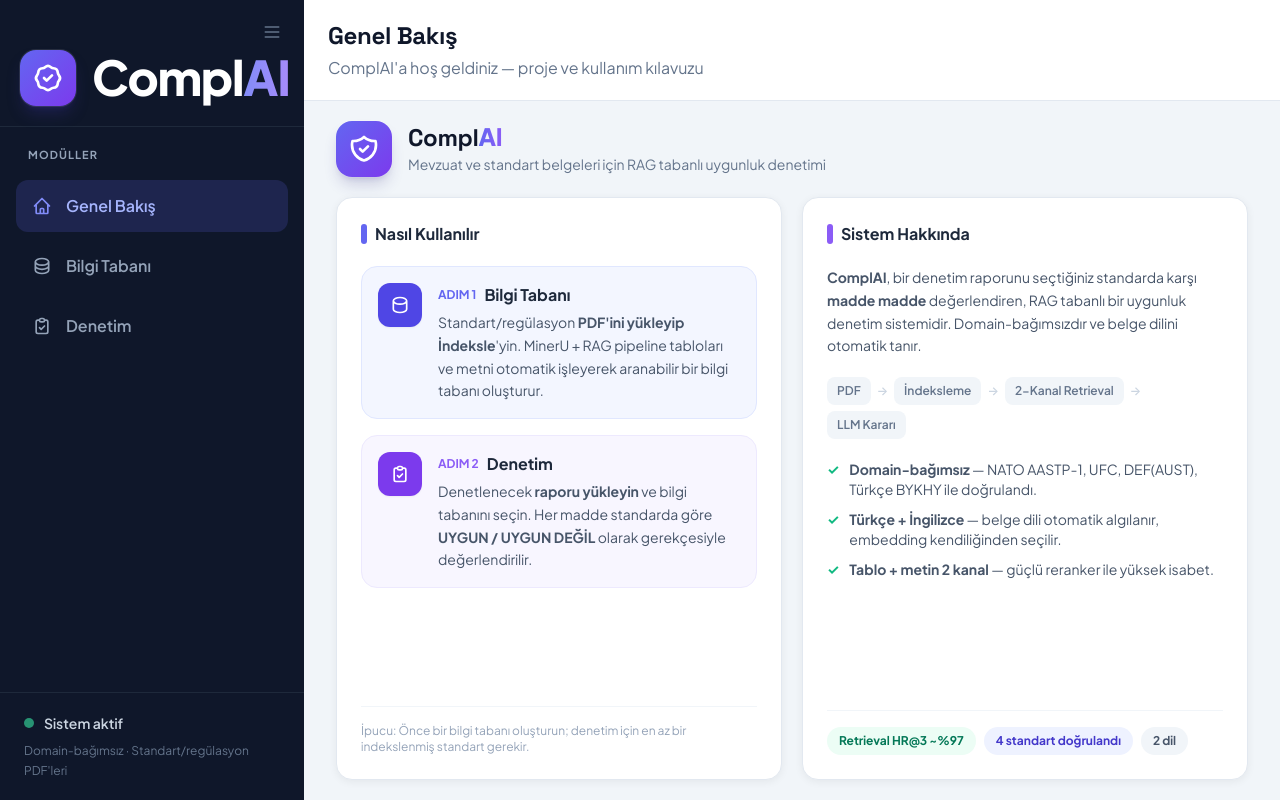
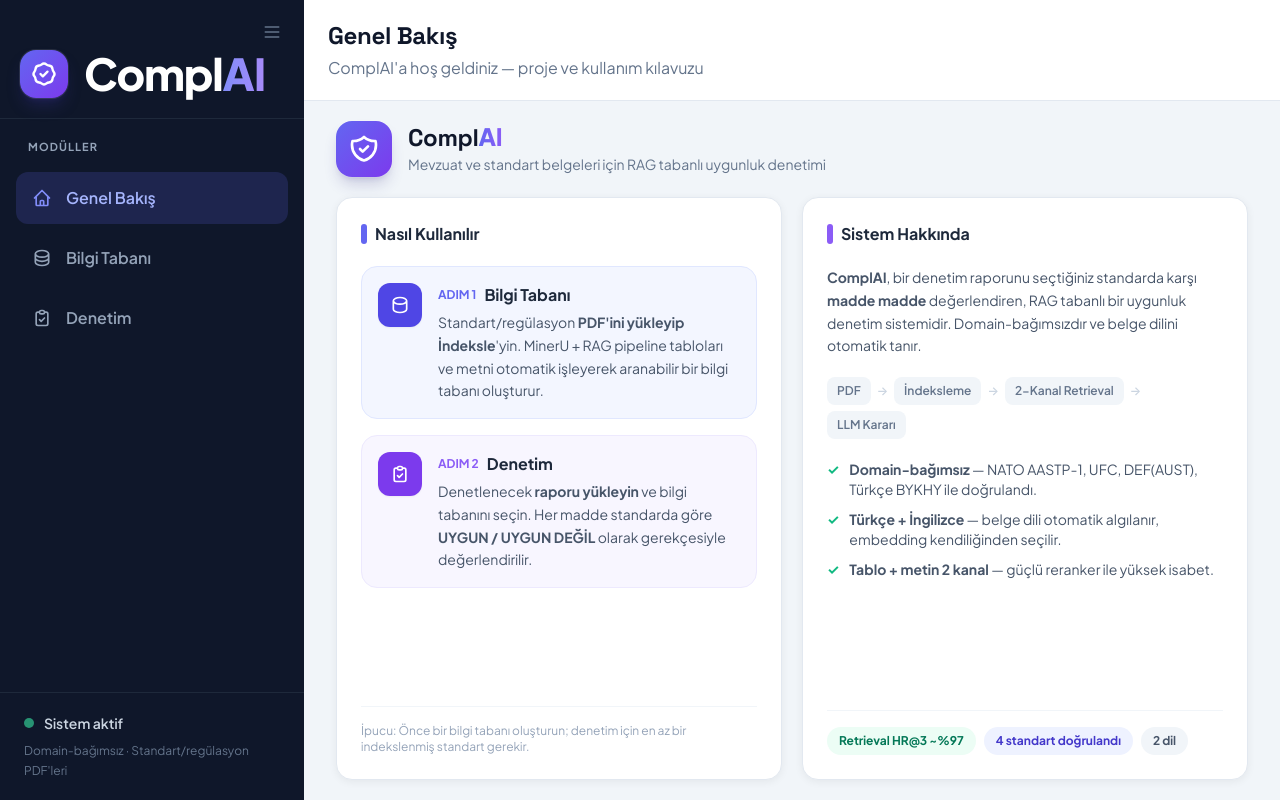
Before and after one commit to tatabey/GraduationProject, a FastAPI app: page / in a window 1280 px wide. Run offline with FastAPI, Linux system fonts and the light colour scheme; some libraries are stand-ins or nearby versions.

Commit message:
Arayuz: logo biraz daha kucultuldu (text-[2.75rem], ikon w-12)

```diff
--- a/system/templates/index.html
+++ b/system/templates/index.html
@@ -96,15 +96,15 @@
         </button>
       </div>
       <div class="side-head flex items-center justify-start gap-4 mt-0.5 pl-1">
-        <div class="logo-icon w-14 h-14 rounded-2xl bg-gradient-to-br from-indigo-500 to-violet-600
+        <div class="logo-icon w-12 h-12 rounded-2xl bg-gradient-to-br from-indigo-500 to-violet-600
                     flex items-center justify-center flex-shrink-0 shadow-lg shadow-indigo-900/40 ring-1 ring-white/10">
-          <svg class="w-8 h-8 text-white" fill="none" stroke="currentColor" viewBox="0 0 24 24">
+          <svg class="w-7 h-7 text-white" fill="none" stroke="currentColor" viewBox="0 0 24 24">
             <path stroke-linecap="round" stroke-linejoin="round" stroke-width="2"
                   d="M9 12l2 2 4-4M7.835 4.697a3.42 3.42 0 001.946-.806 3.42 3.42 0 014.438 0 3.42 3.42 0 001.946.806 3.42 3.42 0 013.138 3.138 3.42 3.42 0 00.806 1.946 3.42 3.42 0 010 4.438 3.42 3.42 0 00-.806 1.946 3.42 3.42 0 01-3.138 3.138 3.42 3.42 0 00-1.946.806 3.42 3.42 0 01-4.438 0 3.42 3.42 0 00-1.946-.806 3.42 3.42 0 01-3.138-3.138 3.42 3.42 0 00-.806-1.946 3.42 3.42 0 010-4.438 3.42 3.42 0 00.806-1.946 3.42 3.42 0 013.138-3.138z"/>
           </svg>
         </div>
         <div class="side-label min-w-0">
-          <div class="brand text-[3rem] font-extrabold leading-none tracking-tight whitespace-nowrap">
+          <div class="brand text-[2.75rem] font-extrabold leading-none tracking-tight whitespace-nowrap">
             <span class="text-white">Compl</span><span class="bg-gradient-to-r from-indigo-400 to-violet-400 bg-clip-text text-transparent">AI</span>
           </div>
         </div>
```
